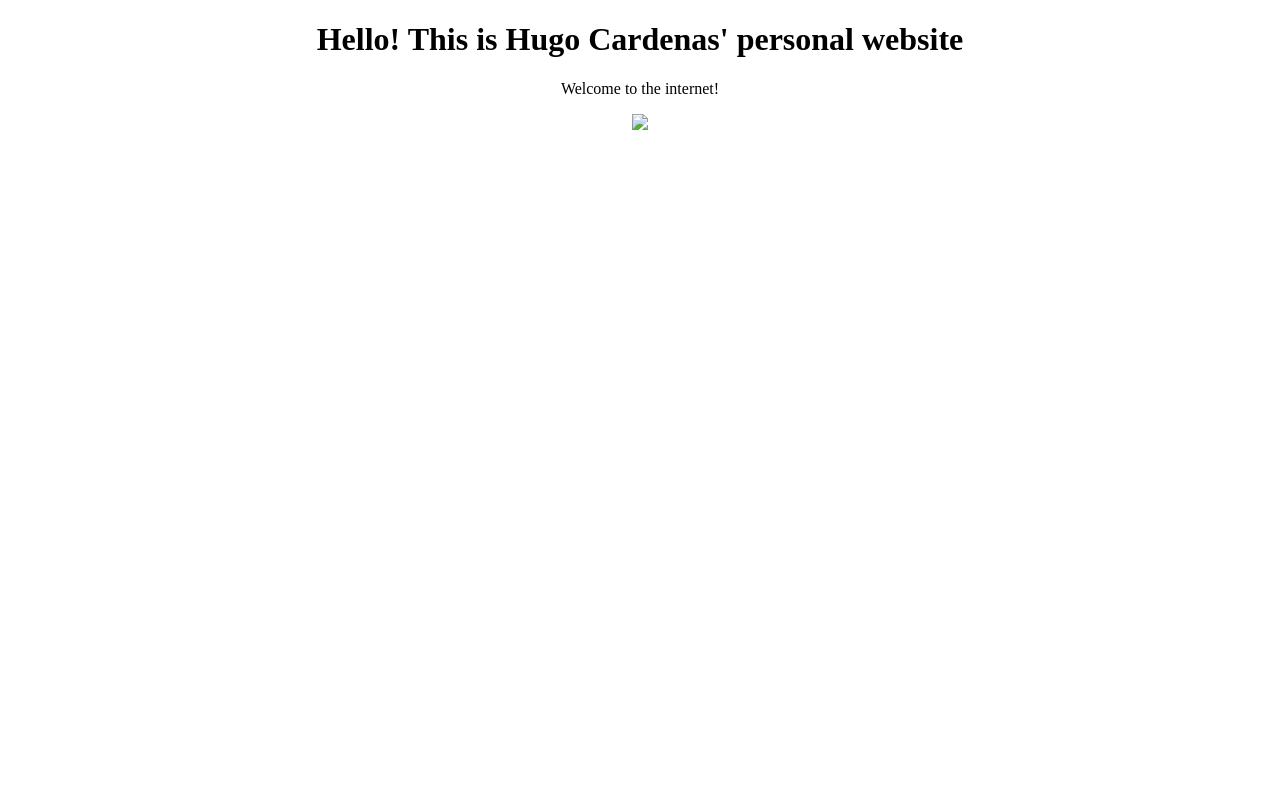
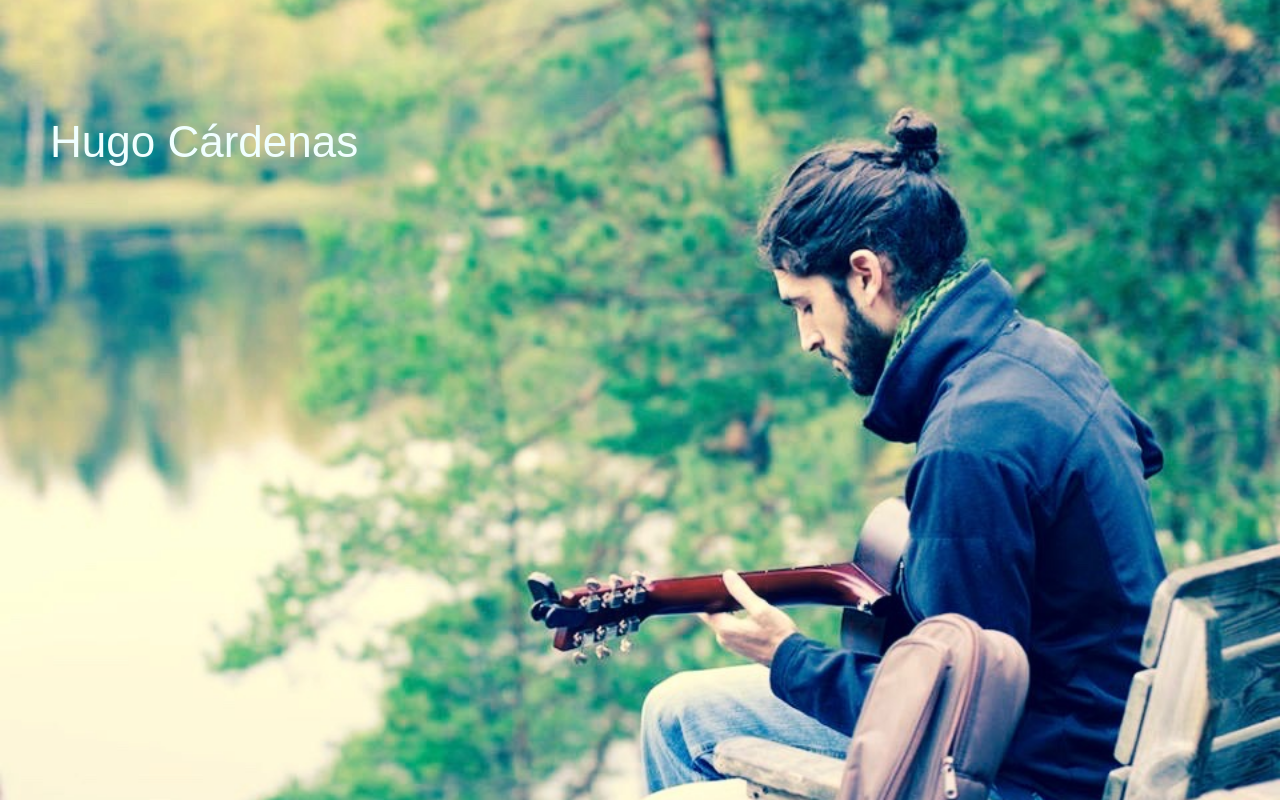
Before and after one commit to Norborc3po/personal-website, a plain HTML site: page index.html in a window 1280 px wide. Drawn offline with Linux system fonts and the light colour scheme.

Commit message:
Trying around

```diff
--- a/css/main.css
+++ b/css/main.css
@@ -1,3 +1,43 @@
 body {
     text-align: center
 }
+
+audio {
+    visibility: hidden;
+}
+
+html {
+  background: url(/img/IMG_1199_1.jpg) no-repeat center center fixed;
+  -webkit-background-size: cover;
+  -moz-background-size: cover;
+  -o-background-size: cover;
+  background-size: cover;
+}
+
+h1{
+    /*font-family: 'Helvetica Neue', Helvetica, Arial, sans-serif;*/
+    /*font-family: "Lucida Grande", "Lucida Sans Unicode", "Lucida Sans", Geneva, Verdana, sans-serif;*/
+    /*font-family: "Gill Sans", "Gill Sans MT", Calibri, sans-serif;*/
+    /*font-family: Futura, "Trebuchet MS", Arial, sans-serif;*/
+    /*font-family: "Century Gothic", CenturyGothic, AppleGothic, sans-serif;*/
+    font-family: Arial, "Helvetica Neue", Helvetica, sans-serif;
+    font-weight: 500;
+    color: azure;
+}
+
+h1 {
+	font-size: 44px;
+	font-style: normal;
+	font-variant: normal;
+	/*font-weight: bold;*/
+	line-height: 26.4px;
+}
+
+.container {
+    position: absolute;
+    top: 100px;
+    left: 50px;
+    text-align: left;
+
+    bacg
+}
--- a/index.html
+++ b/index.html
@@ -15,19 +15,23 @@
 </head>
 <body>
 <!--[if lt IE 8]>
-            <p class="browserupgrade">You are using an <strong>outdated</strong> browser. Please <a href="http://browsehappy.com/">upgrade your browser</a> to improve your experience.</p>
+<p class="browserupgrade">You are using an <strong>outdated</strong> browser. Please <a href="http://browsehappy.com/">upgrade
+    your browser</a> to improve your experience.</p>
 <![endif]-->
 
 <!-- Add your site or application content here -->
 
 <div class="container">
 
-            <h1>Hello! This is Hugo Cardenas' personal website</h1>
+    <h1>Hugo C&#225;rdenas</h1>
+    <!--<h4>Software engineer at <a href="http://www.kiosked.com" target="_blank">Kiosked</a></h4>-->
 
-            <p>Welcome to the internet!</p>
+    <!--<p>Welcome to the internet!</p>-->
 
-            <img src="/img/dancingjesus.gif">
+    <!--<img src="/img/dancingjesus.gif">-->
 
 </div>
+
+<!--<audio src="/belleville.mp3" autoplay></audio>-->
 </body>
 </html>
```
Also changed, not shown: img/IMG_1199.jpg (added), img/IMG_1199_1.jpg (added), 3 other files. Lines whose indentation alone changed are shown as unchanged.
